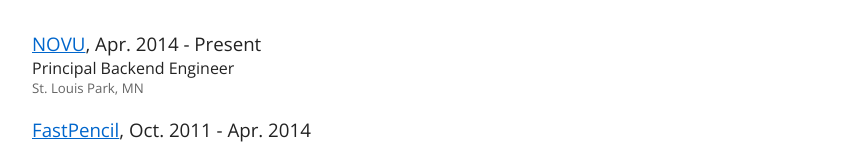
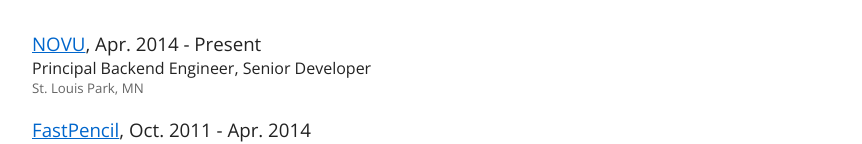
Before and after one commit to jmcnevin/jmcnevin.github.io, a plain HTML site: page resume/index.html in a window 1280 px wide. Shown: the part 659-803 px from the top of the page, without its empty margins (128-990 px from the left). Drawn offline with nearby package versions, Linux system fonts and the light colour scheme.

Commit message:
Update index.html

```diff
--- a/resume/index.html
+++ b/resume/index.html
@@ -50,7 +50,7 @@
       <h2>Experience</h2>
       <h3><a href="http://www.novu.com" rel="noreferrer">NOVU</a>,
       Apr. 2014 - Present</h3>
-      <h4>Principal Backend Engineer</h4>
+      <h4>Principal Backend Engineer, Senior Developer</h4>
       <h5>St. Louis Park, MN</h5>
       <h3><a href="http://www.fastpencil.com" rel=
       "noreferrer">FastPencil</a>, Oct. 2011 - Apr. 2014</h3>
```
